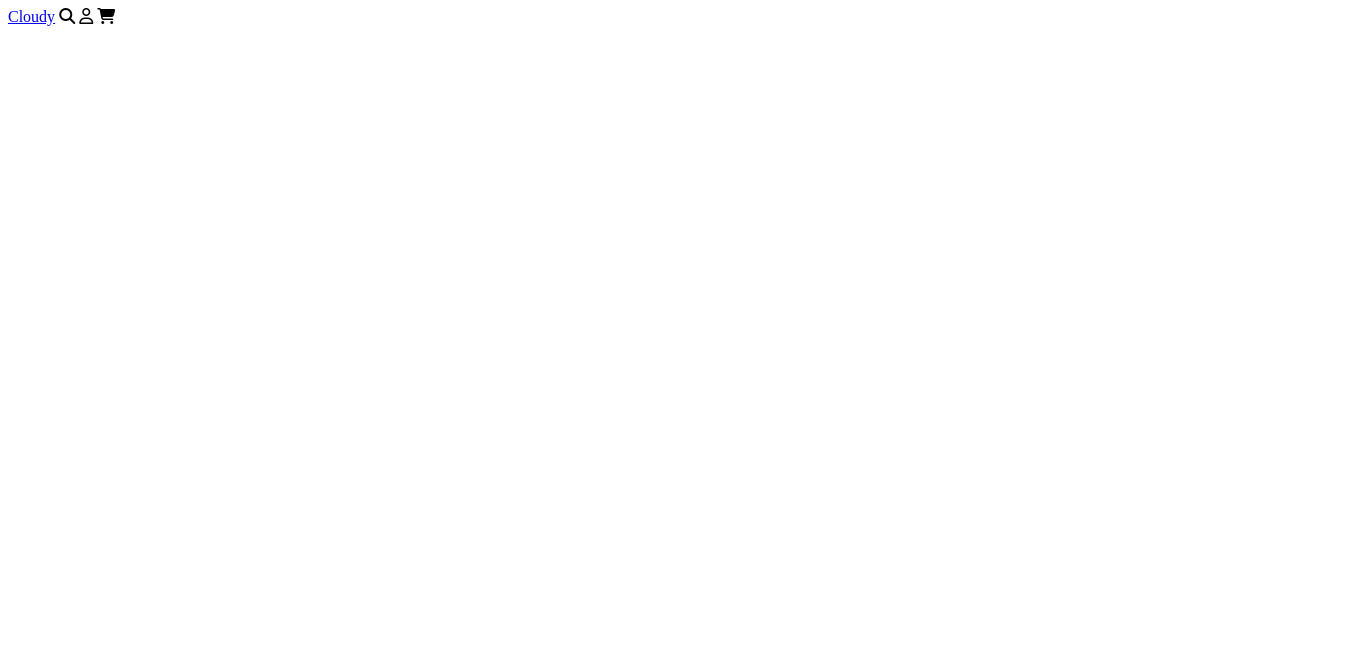
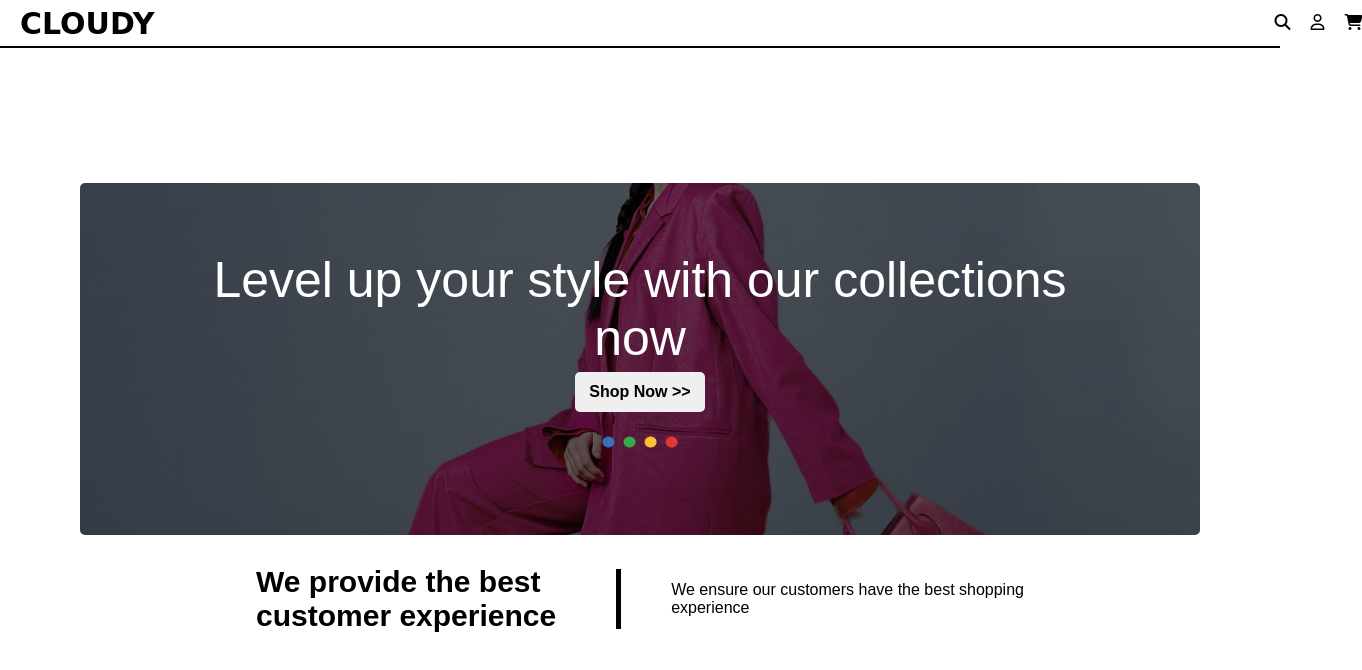
Before and after one commit to joyymungaii/E-COMMERCE, a plain HTML site: page index.html in a window 1280 px wide. Shown: the whole page, 1362 px wide, since content can reach past the window. Drawn offline with Linux system fonts and the light colour scheme; a web font is replaced by a local one.

Commit message:
update on the e-ccommerce website

```diff
--- a/index.html
+++ b/index.html
@@ -1,17 +1,61 @@
 <!DOCTYPE html>
 <html lang="en">
-<head>
-    <meta charset="UTF-8">
-    <meta name="viewport" content="width=device-width, initial-scale=1.0">
-    <link rel="stylesheet" href="path/to/font-awesome/css/font-awesome.min.css">
+  <head>
+    <meta charset="UTF-8" />
+    <meta name="viewport" content="width=device-width, initial-scale=1.0" />
+    <link
+      rel="stylesheet"
+      href="https://cdnjs.cloudflare.com/ajax/libs/font-awesome/6.5.1/css/all.min.css"
+      integrity="sha512-DTOQO9RWCH3ppGqcWaEA1BIZOC6xxalwEsw9c2QQeAIftl+Vegovlnee1c9QX4TctnWMn13TZye+giMm8e2LwA=="
+      crossorigin="anonymous"
+      referrerpolicy="no-referrer"
+    />
+    <link rel="preconnect" href="https://fonts.googleapis.com" />
+    <link rel="preconnect" href="https://fonts.gstatic.com" crossorigin />
+    <link
+      href="https://fonts.googleapis.com/css2?family=Italianno&family=Roboto:ital,wght@0,100;0,300;0,400;0,500;0,700;0,900;1,100;1,300;1,400;1,500;1,700;1,900&display=swap"
+      rel="stylesheet"
+    />
+    <link rel="preconnect" href="https://fonts.googleapis.com" />
+    <link rel="preconnect" href="https://fonts.gstatic.com" crossorigin />
+    <link
+      href="https://fonts.googleapis.com/css2?family=Italiana&family=Italianno&family=Roboto:ital,wght@0,100;0,300;0,400;0,500;0,700;0,900;1,100;1,300;1,400;1,500;1,700;1,900&display=swap"
+      rel="stylesheet"
+    />
     <title>Cloudy</title>
-</head>
-<body>
+    <link rel="stylesheet" href="style.css" />
+  </head>
+
+  <body>
     <header>
-        <a href="index.html">Cloudy</a>
-        <i class="fa-solid fa-magnifying-glass"></i>
-        <i class="fa-regular fa-user"></i>
-        <i class="fa-solid fa-cart-shopping"></i>
+      <p class="logo"><a href="index.html">Cloudy</a></p>
+      <div class="icon">
+        <a href="#"><i class="fa-solid fa-magnifying-glass"></i></a>
+        <a href="#"><i class="fa-regular fa-user"></i></a>
+        <a href="#"><i class="fa-solid fa-cart-shopping"></i></a>
+      </div>
     </header>
-</body>
+
+    <section class="one">
+      <div class="banner">
+        <p>
+          Level up your style with our collections <br />
+          now
+        </p>
+        <button>Shop Now >></button>
+        <img src="/Image/dddot.png" alt="" />
+      </div>
+      <div class="mini">
+        <p>
+          We provide the best <br />
+          customer experience
+        </p>
+        <div class="vertical-line"></div>
+        <span>
+          We ensure our customers have the best shopping <br />
+          experience
+        </span>
+      </div>
+    </section>
+  </body>
 </html>
--- /dev/null
+++ b/style.css
@@ -0,0 +1,111 @@
+* {
+  padding: 0;
+  margin: 0;
+  box-sizing: border-box;
+}
+
+header {
+  width: 100%;
+  height: 3rem;
+  display: flex;
+  align-items: center;
+  gap: 70rem;
+  border-bottom: 2px solid #000;
+}
+
+header .logo a {
+  font-size: 30px;
+  text-decoration: none;
+  color: #000;
+  font-family: "Italianno", cursive;
+  font-weight: 800;
+  font-style: normal;
+  text-transform: uppercase;
+  padding-left: 20px;
+  cursor: pointer;
+}
+
+header .icon {
+  display: flex;
+  gap: 20px;
+}
+header .icon i {
+  color: #000;
+  font: 30px;
+}
+
+.one {
+  width: 100%;
+  height: 90vh;
+  display: flex;
+  justify-content: center;
+  align-items: center;
+  flex-direction: column;
+}
+
+.one .banner {
+  display: flex;
+  flex-direction: column;
+  justify-content: center;
+  align-items: center;
+  width: 70rem;
+  height: 22rem;
+  border-radius: 5px;
+  background-image: linear-gradient(rgba(0, 0, 0, 0.541), rgba(0, 0, 0, 0.616)),
+    url(/Image/1.jpg);
+  gap: 5px;
+  background-repeat: no-repeat;
+  background-attachment: fixed;
+  background-size: cover;
+}
+
+.banner p {
+  text-align: center;
+  color: #fff;
+  font-size: 50px;
+  font-family: "Italiana", sans-serif;
+  font-weight: 400;
+  font-style: normal;
+}
+
+.banner button {
+  width: 130px;
+  height: 40px;
+  border-radius: 5px;
+  border: none;
+  color: #000;
+  font-size: 16px;
+  font-family: "Italiana", sans-serif;
+  font-weight: 600;
+  font-style: normal;
+}
+
+.banner img {
+  width: 100px;
+  height: 50px;
+}
+
+.mini {
+  display: flex;
+  margin-top: 30px;
+  justify-content: center;
+  align-items: center;
+  gap: 30px;
+}
+.mini p {
+  font-size: 30px;
+  font-family: "Italiana", sans-serif;
+  font-weight: bold;
+}
+
+.vertical-line{
+    border-left: 5px solid #000;
+  height: 60px;
+  margin-left: 30px;
+}
+
+.mini span{
+    font-size: 16px;
+  font-family: "Italiana", sans-serif;
+  padding-left: 20px;
+}
```
